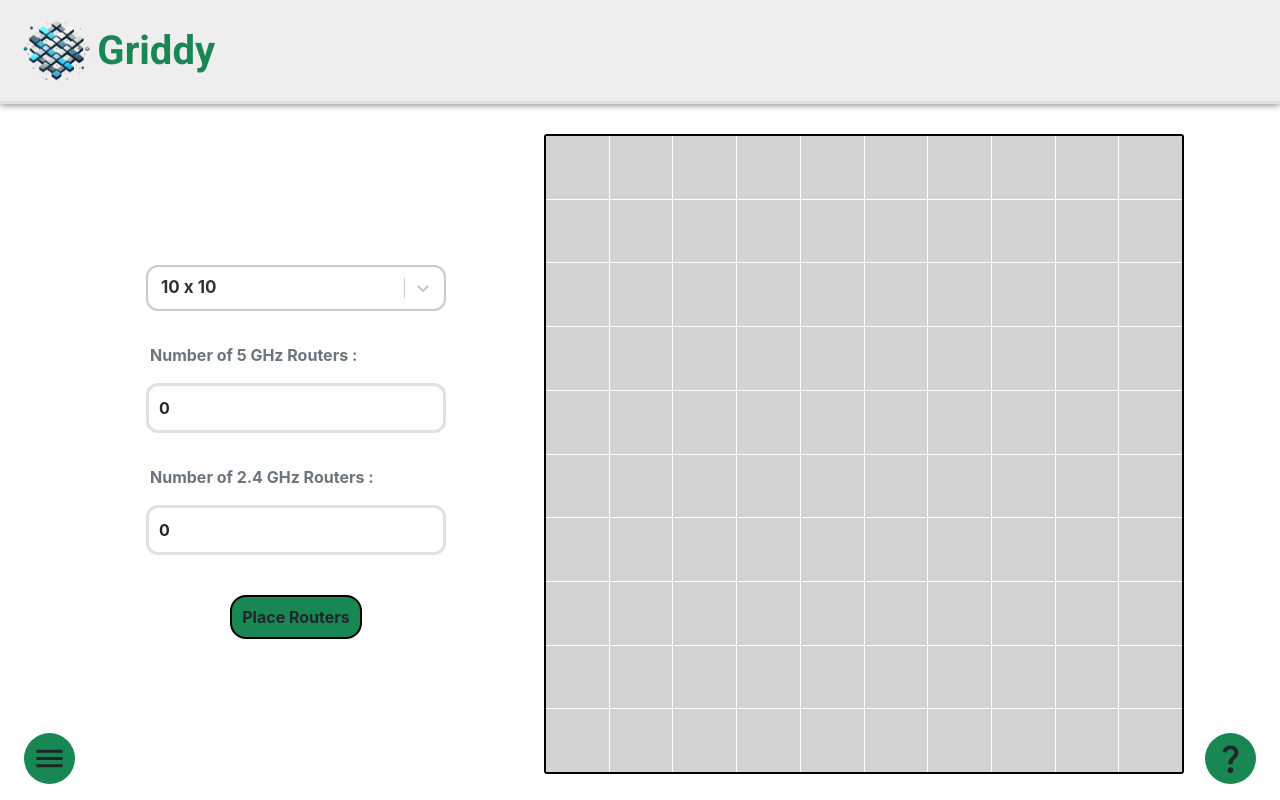
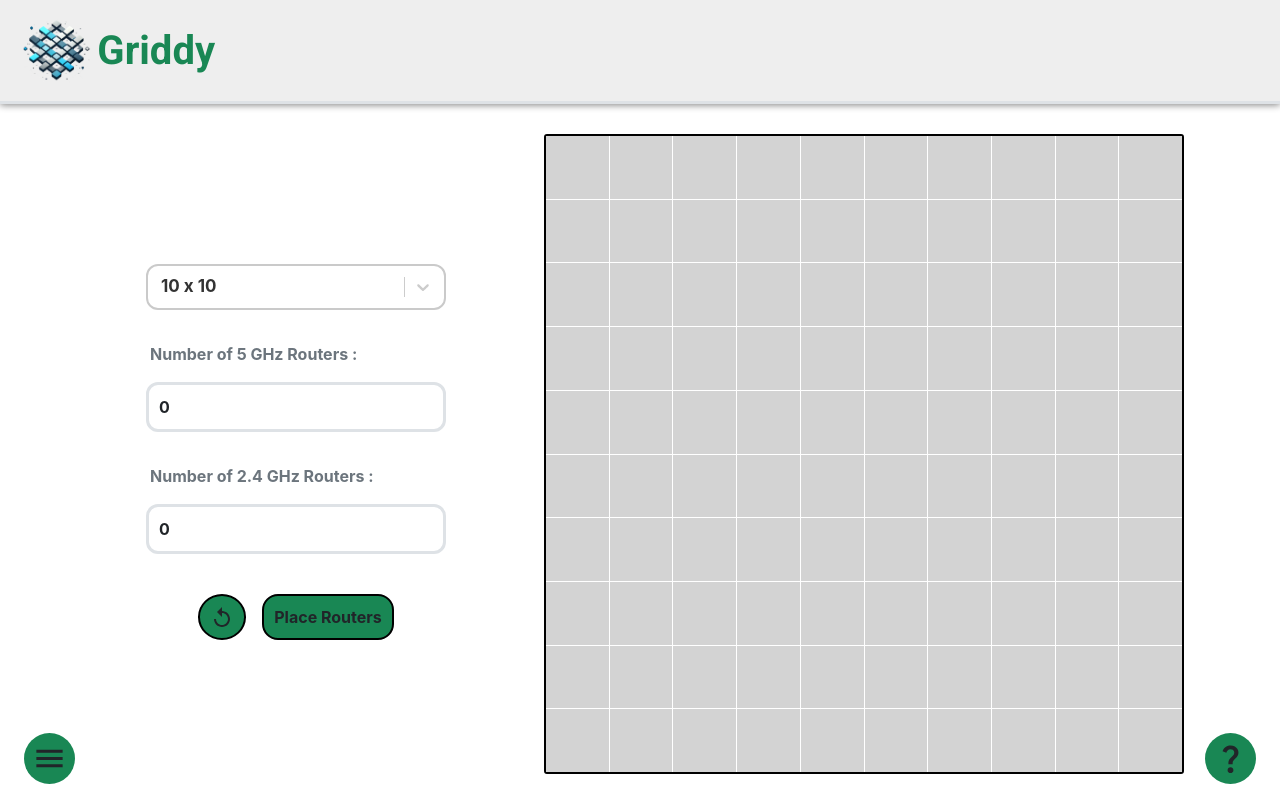
Before and after one commit to BassemArfaoui/Griddy--Grid-Problems-Solver, a React (Create React App) app in the folder client/: page /network-coverage in a window 1280 px wide. Built offline with nearby package versions, Linux system fonts and the light colour scheme; a web font is replaced by a local one.

Commit message:
fix removing wall problem

```diff
--- a/client/src/pages/Prob3.jsx
+++ b/client/src/pages/Prob3.jsx
@@ -4,6 +4,8 @@ import "../css/ShortestPage.css";
 import "../css/Prob3.css";
 import SpinnerSpan from "../components/tools/SpinnerSpan";
 import { notify } from "../components/tools/CustomToaster";
+import ReplayIcon from "@mui/icons-material/Replay";
+
 
 const NetworkCoverageProblem = () => {
   const gurobiLim = 18;
@@ -81,26 +83,46 @@ const NetworkCoverageProblem = () => {
   const toggleWall = (row, col) => {
     const newGrid = networkGrid.map((r, rowIndex) =>
       rowIndex === row
-        ? r.map((cell, colIndex) => (colIndex === col ? "W" : cell))
+        ? r.map((cell, colIndex) => (colIndex === col ? (cell === "W" ? "-" : "W") : cell))
         : r
     );
     setNetworkGrid(newGrid);
 
+    // Update the list of blocked cells (walls)
     const newBlockedCells = [...blockedCells];
     if (newGrid[row][col] === "W") {
-      newBlockedCells.push([row, col]);
+      newBlockedCells.push([row, col]); // Add wall to blocked cells
     } else {
       const index = newBlockedCells.findIndex(
         (cell) => cell[0] === row && cell[1] === col
       );
       if (index > -1) {
-        newBlockedCells.splice(index, 1);
+        newBlockedCells.splice(index, 1); // Remove wall from blocked cells
       }
     }
     setBlockedCells(newBlockedCells);
   };
 
+
   const sendNetworkDataToAPI = async () => {
+    if (
+      isNaN(numRange5) ||
+      isNaN(numRange3) ||
+      numRange5 < 0 ||
+      numRange3 < 0
+    ) {
+      notify(
+        "Invalid input: Number of routers must be non-negative numbers."      );
+      return;
+    }
+
+    if (numRange5 === 0 && numRange3 === 0) {
+      notify(
+        "Invalid input: At least one router (5 GHz or 2.4 GHz) must be specified."
+      );
+      return;
+    }
+
     const routerRanges = [
       ...Array(numRange5).fill(5),
       ...Array(numRange3).fill(3),
@@ -134,11 +156,11 @@ const NetworkCoverageProblem = () => {
         console.log("Total Coverage:", data.total_coverage);
       } else {
         console.error("Error from API:", data);
-        notify("An error occurred while fetching the data.", "error");
+        notify("An error occurred while fetching the data.");
       }
     } catch (error) {
       console.error("Request failed:", error);
-      notify("Failed to connect to the server.", "error");
+      notify("Your Situation is too complex for a Free Gurobi liscence");
     } finally {
       setLoading(false);
     }
@@ -157,10 +179,23 @@ const NetworkCoverageProblem = () => {
     return { backgroundColor: "lightgray" };
   };
 
+  const resetGrid = () => {
+    setNetworkGrid(
+      Array.from({ length: n }, () => Array(n).fill("-"))
+    );
+    setNumRange5(0);
+    setNumRange3(0);
+    setBlockedCells([]);
+    setLoading(false);
+  };
+
   return (
     <div className="cont-container">
       <div className="main d-flex flex-row gap-5 justify-content-center">
-        <div className="d-flex align-items-center flex-column gap-3" style={{ width: "400px" }}>
+        <div
+          className="d-flex align-items-center flex-column gap-3"
+          style={{ width: "400px" }}
+        >
           <Select
             options={options}
             value={options.find((option) => option.value === n)}
@@ -170,7 +205,12 @@ const NetworkCoverageProblem = () => {
             styles={selectStyles}
           />
           <div className="d-flex flex-column align-items-center gap-3 mt-3">
-            <div className="text-start ms-1 fw-bold text-secondary mt-0 ms-2" style={{width:'300px'}}>Number of 5 GHz Routers :</div>
+            <div
+              className="text-start ms-1 fw-bold text-secondary mt-0 ms-2"
+              style={{ width: "300px" }}
+            >
+              Number of 5 GHz Routers :
+            </div>
             <input
               type="number"
               className="form-control"
@@ -180,8 +220,12 @@ const NetworkCoverageProblem = () => {
               style={{ width: "300px" }}
             />
 
-
-            <div className="text-start ms-1 fw-bold text-secondary mt-3 ms-2" style={{width:'300px'}}>Number of 2.4 GHz Routers :</div>
+            <div
+              className="text-start ms-1 fw-bold text-secondary mt-3 ms-2"
+              style={{ width: "300px" }}
+            >
+              Number of 2.4 GHz Routers :
+            </div>
             <input
               type="number"
               className="form-control"
@@ -191,13 +235,23 @@ const NetworkCoverageProblem = () => {
               style={{ width: "300px" }}
             />
           </div>
-          <div className="d-flex justify-content-center mt-4">
+          <div className="d-flex justify-content-center mt-4 gap-3">
+            <span>
+              <button
+                className="pol-btn btn bg-success rounded-circle p-0 flex-grow-0"
+                onClick={resetGrid}
+              >
+                <ReplayIcon />
+              </button>
+            </span>
+
             <button
               onClick={sendNetworkDataToAPI}
               className="pol-btn btn bg-success fs-6 fw-bold rounded-4 flex-grow-1"
             >
               Place Routers
             </button>
+
           </div>
         </div>
 
```
